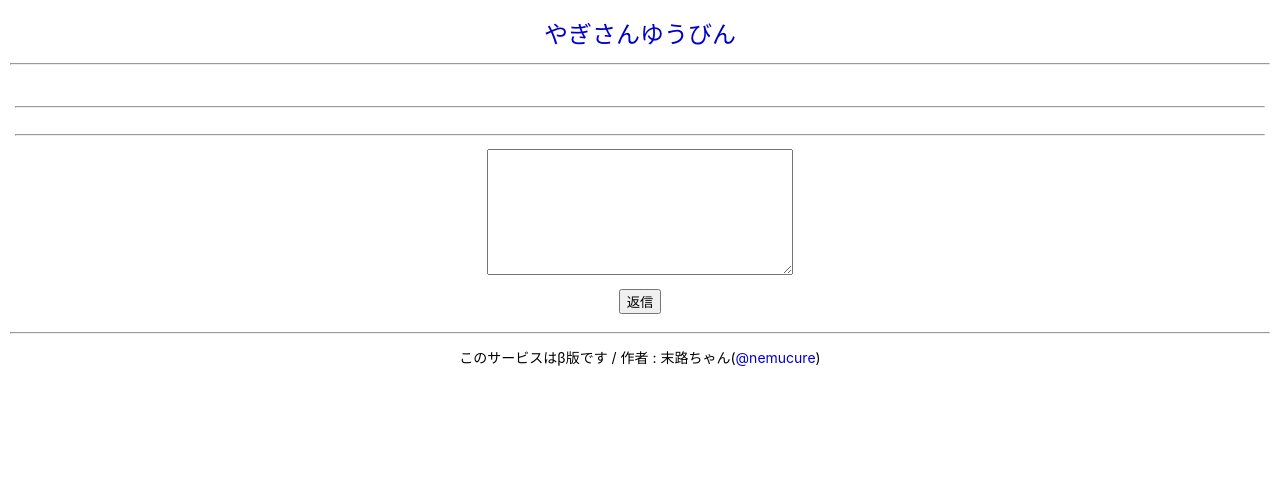
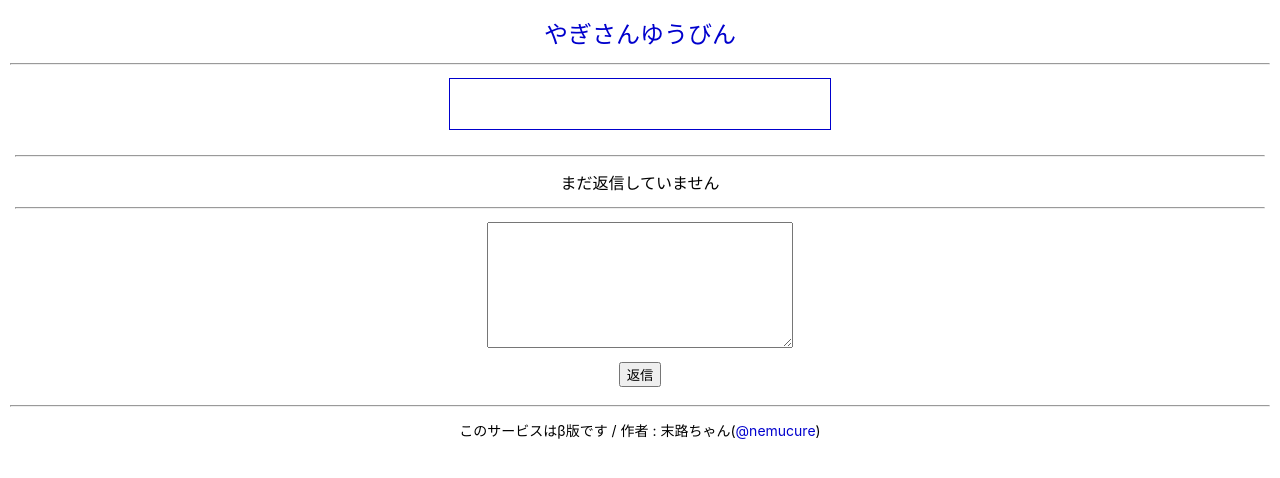
Before and after one commit to shimiwaka/yagisan-react, a React (Create React App) app: page /question/1 in a window 1280 px wide. Shown: the top 478 px of the page. Built offline with nearby package versions, Linux system fonts and the light colour scheme; no server answers.

Commit message:
tweak layout

```diff
--- a/src/components/Confirm.tsx
+++ b/src/components/Confirm.tsx
@@ -13,7 +13,7 @@ const Confirm = () => {
       .get(targetURL + "/confirm/" + params.token)
       .then((response) => {
         if (response.data.success) {
-          setMessage("送信しました！");
+          setMessage("メッセージを送信しました！");
         } else {
           alert(response.data.message);
         }
@@ -25,11 +25,7 @@ const Confirm = () => {
 
   return (
     <>
-      <div>メール認証</div>
       <div>{message}</div>
-      <div>
-        <Link to="/register">新規登録</Link>
-      </div>
     </>
   );
 };
--- a/src/components/Question.tsx
+++ b/src/components/Question.tsx
@@ -63,10 +63,16 @@ const Question = () => {
 
   return (
     <>
-      <div>{question}</div>
-      <div>{formatTime(createdAt)}</div>
+      <div className="Box">
+        <div>
+          {question}
+        </div>
+        <div>
+          {formatTime(createdAt)}
+        </div>
+      </div>
       <hr />
-      <div>{answerBody}</div>
+      <div>{answerBody === "" ? "まだ返信していません" : answerBody}</div>
       <hr />
       <div>
         <textarea onChange={(e) => setAnswer(e.target.value)}>{answer}</textarea>
@@ -77,7 +83,7 @@ const Question = () => {
             sendAnswer();
           }}
         >
-          {answer === "" ? "返信" : "更新"}
+          {answerBody === "" ? "返信" : "更新"}
         </button>
       </div>
     </>
```
